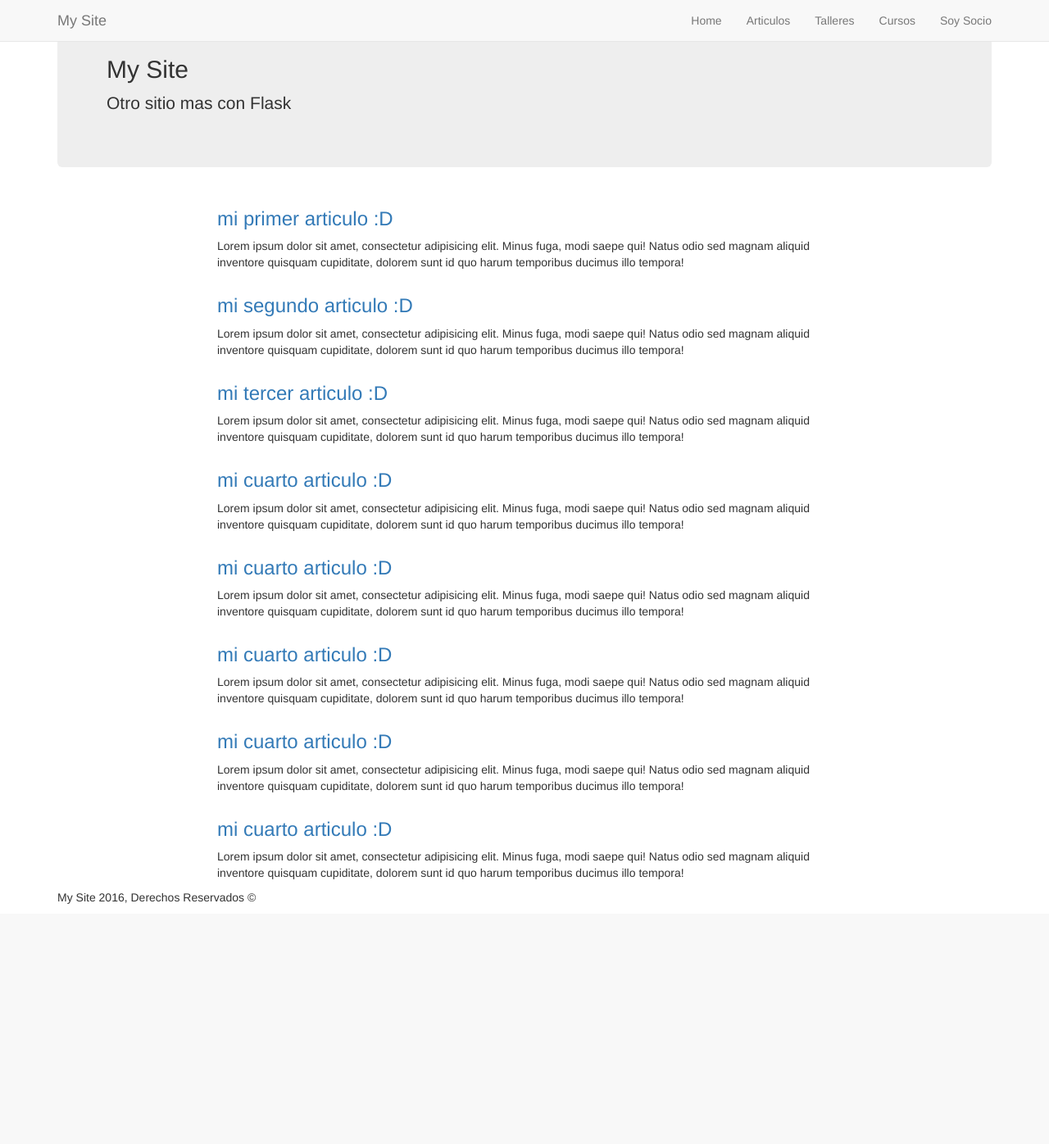
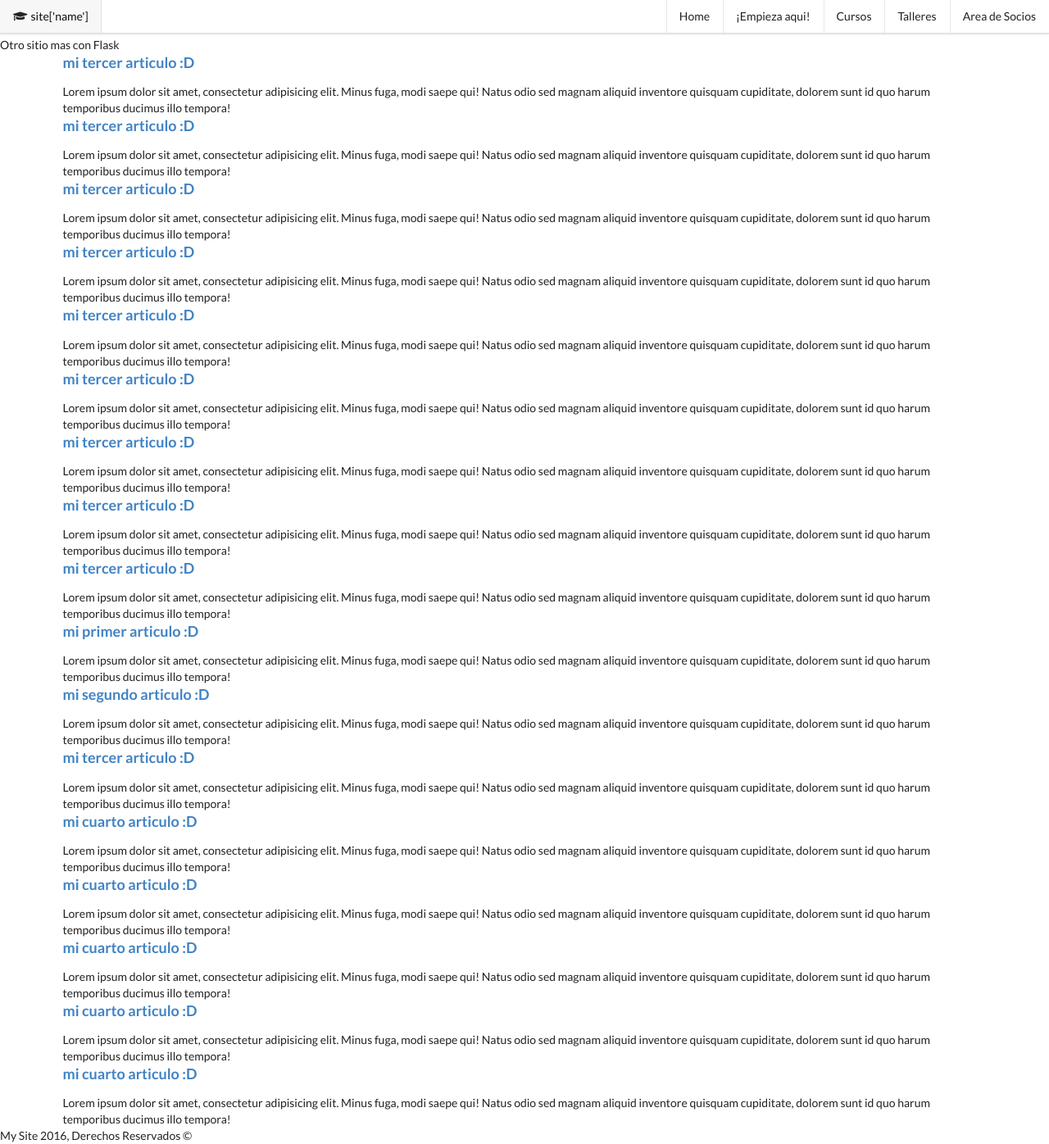
Before and after one commit to angelov13/Blog-en-Flask, a Flask app: page / in a window 1280 px wide. Shown: the whole page at 82% size. Before the commit the page ends 1103 px from the top, so only its background shows below. Run offline with Flask 2, Linux system fonts and the light colour scheme; some libraries are stand-ins or nearby versions.

Commit message:
muchos cambios hechos en las templates

```diff
--- a/server.py
+++ b/server.py
@@ -2,6 +2,7 @@ from flask import Flask, render_template, url_for
 config = {
 	'port': 8000,
 	'url_admin' : '/admin',
+	'url' : '127.0.0.1',
 	'admin': 'root',
 	'password' : 'hola',
 	'menu_active' : True,
@@ -9,11 +10,71 @@ config = {
 }
 site = {
 	'name' : 'My Site',
-	'url' : 'http://localhost:' + str(config['port']),
+	'url' : config['url'],
 	'brand' : 'Otro sitio mas con Flask',
-	'menu': ['Home','Articulos','Talleres','Cursos','Soy Socio']
+	'menu': [
+	{'text': 'Home','url': config['url']},
+	{'text': '¡Empieza aqui!','url': config['url']},
+	{'text': 'Cursos','url':config['url'] + '/cursos'},
+	{'text': 'Talleres','url':config['url'] + '/talleres'},
+	{'text': 'Area de Socios','url':config['url'] + '/area-de-socios'},
+	]
 }
 articles = [
+	{
+	'title': 'mi tercer articulo :D',
+	'url' : 'mi-tercer-articulo',
+	'content': 'Lorem ipsum dolor sit amet, consectetur adipisicing elit. Minus fuga, modi saepe qui! Natus odio sed magnam aliquid inventore quisquam cupiditate, dolorem sunt id quo harum temporibus ducimus illo tempora!',
+	'categories': ['mi tercer articulo', 'con texto de relleno']
+	},
+	{
+	'title': 'mi tercer articulo :D',
+	'url' : 'mi-tercer-articulo',
+	'content': 'Lorem ipsum dolor sit amet, consectetur adipisicing elit. Minus fuga, modi saepe qui! Natus odio sed magnam aliquid inventore quisquam cupiditate, dolorem sunt id quo harum temporibus ducimus illo tempora!',
+	'categories': ['mi tercer articulo', 'con texto de relleno']
+	},
+	{
+	'title': 'mi tercer articulo :D',
+	'url' : 'mi-tercer-articulo',
+	'content': 'Lorem ipsum dolor sit amet, consectetur adipisicing elit. Minus fuga, modi saepe qui! Natus odio sed magnam aliquid inventore quisquam cupiditate, dolorem sunt id quo harum temporibus ducimus illo tempora!',
+	'categories': ['mi tercer articulo', 'con texto de relleno']
+	},
+	{
+	'title': 'mi tercer articulo :D',
+	'url' : 'mi-tercer-articulo',
+	'content': 'Lorem ipsum dolor sit amet, consectetur adipisicing elit. Minus fuga, modi saepe qui! Natus odio sed magnam aliquid inventore quisquam cupiditate, dolorem sunt id quo harum temporibus ducimus illo tempora!',
+	'categories': ['mi tercer articulo', 'con texto de relleno']
+	},
+	{
+	'title': 'mi tercer articulo :D',
+	'url' : 'mi-tercer-articulo',
+	'content': 'Lorem ipsum dolor sit amet, consectetur adipisicing elit. Minus fuga, modi saepe qui! Natus odio sed magnam aliquid inventore quisquam cupiditate, dolorem sunt id quo harum temporibus ducimus illo tempora!',
+	'categories': ['mi tercer articulo', 'con texto de relleno']
+	},
+	{
+	'title': 'mi tercer articulo :D',
+	'url' : 'mi-tercer-articulo',
+	'content': 'Lorem ipsum dolor sit amet, consectetur adipisicing elit. Minus fuga, modi saepe qui! Natus odio sed magnam aliquid inventore quisquam cupiditate, dolorem sunt id quo harum temporibus ducimus illo tempora!',
+	'categories': ['mi tercer articulo', 'con texto de relleno']
+	},
+	{
+	'title': 'mi tercer articulo :D',
+	'url' : 'mi-tercer-articulo',
+	'content': 'Lorem ipsum dolor sit amet, consectetur adipisicing elit. Minus fuga, modi saepe qui! Natus odio sed magnam aliquid inventore quisquam cupiditate, dolorem sunt id quo harum temporibus ducimus illo tempora!',
+	'categories': ['mi tercer articulo', 'con texto de relleno']
+	},
+	{
+	'title': 'mi tercer articulo :D',
+	'url' : 'mi-tercer-articulo',
+	'content': 'Lorem ipsum dolor sit amet, consectetur adipisicing elit. Minus fuga, modi saepe qui! Natus odio sed magnam aliquid inventore quisquam cupiditate, dolorem sunt id quo harum temporibus ducimus illo tempora!',
+	'categories': ['mi tercer articulo', 'con texto de relleno']
+	},
+	{
+	'title': 'mi tercer articulo :D',
+	'url' : 'mi-tercer-articulo',
+	'content': 'Lorem ipsum dolor sit amet, consectetur adipisicing elit. Minus fuga, modi saepe qui! Natus odio sed magnam aliquid inventore quisquam cupiditate, dolorem sunt id quo harum temporibus ducimus illo tempora!',
+	'categories': ['mi tercer articulo', 'con texto de relleno']
+	},
 	{
 	'title' : 'mi primer articulo :D',
 	'url' : 'mi-primer-articulo',
@@ -71,15 +132,15 @@ def page_not_found(error):
 
 @app.route('/')
 def index():
-	return render_template('index.html',site = site,config = config,articles = articles)
+	return render_template('index.html',site = site, config = config, articles = articles)
 
 @app.route('/<name>')
 def blog(name = 'none'):
 	for article in articles:
 		if article['url'] == name:
-			return render_template('blog.html', article = article,site = site,config = config)
+			return render_template('blog.html', article = article, site = site, config = config)
 	return render_template('page_not_found.html')
 
 
 if __name__ == '__main__':
-	app.run(debug = True, port = config['port'])
+	app.run(debug = True, port = config['port'], host = config['url'])
--- a/templates/index.html
+++ b/templates/index.html
@@ -1,5 +1,6 @@
 {% extends 'base/template_base.html' %}
 {% from 'macros/nav.html' import nav %}
+{% from 'macros/assets_header.html' import assets_header %}
 {% from 'macros/header.html' import header %}
 {% from 'macros/footer.html' import footer %}
 
@@ -8,7 +9,7 @@
 {% endblock %}
 
 {% block assets_header %}
-<link href="https://maxcdn.bootstrapcdn.com/bootstrap/3.3.7/css/bootstrap.min.css" rel="stylesheet" integrity="sha384-BVYiiSIFeK1dGmJRAkycuHAHRg32OmUcww7on3RYdg4Va+PmSTsz/K68vbdEjh4u" crossorigin="anonymous">
+{{ assets_header() }}
 {% endblock %}
 
 
@@ -33,15 +34,15 @@
 
 
 {% block content %}
-<div class="container">
-{% for article in articles %}
-	<div class="row">
-		<div class="col-xs-8 col-xs-offset-2">
+<div class="ui container">
+	<div class="grid">
+		{% for article in articles %}
+		<div class="column">
 			<h3><a href="{{ article['url'] }}">{{article['title']}}</a></h3>
 			<p>{{ article['content'] }}</p>
 		</div>
+		{% endfor %}
 	</div>
-{% endfor %}
 </div>
 {% endblock %}
 
@@ -50,6 +51,5 @@
 {% endblock %}
 
 {% block assets_footer %}
-<link rel="stylesheet" href="{{ url_for('static', filename = 'css/custom.css') }}">
-<script src="{{ url_for('static', filename = 'js/custom.js') }}"></script>
+
 {% endblock %}
--- /dev/null
+++ b/templates/macros/assets_header.html
@@ -0,0 +1,7 @@
+{% macro assets_header() %}
+<link rel="stylesheet" href="https://cdnjs.cloudflare.com/ajax/libs/semantic-ui/2.2.6/semantic.min.css">
+<link rel="stylesheet" href="{{ url_for('static', filename = 'css/custom.css') }}">
+<script src="https://cdnjs.cloudflare.com/ajax/libs/semantic-ui/2.2.6/semantic.min.js"></script>
+<script src="https://cdnjs.cloudflare.com/ajax/libs/jquery/2.2.4/jquery.min.js"></script>
+<script src="{{ url_for('static', filename = 'js/custom.js') }}"></script>
+{% endmacro %}
--- a/templates/macros/nav.html
+++ b/templates/macros/nav.html
@@ -1,14 +1,10 @@
 {% macro nav(site) %}
-	<nav class="navbar navbar-default navbar-fixed-top">
-		<div class="container">
-			<div class="navbar-header">
-				<a class="navbar-brand" href="{{ site['url'] }}">{{ site['name'] }}</a>
-			</div>
-			<ul class="nav navbar-nav navbar-right">
-				{% for item in site['menu'] %}
-					<li><a href="#">{{ item }}</a></li>
-				{% endfor %}
-			</ul>
-		</div>
-	</nav>
+	<nav class="ui top fixed menu">
+	<a href="{{ site['url'] }}" class="item"><i class="student icon"></i>site['name']</a>
+	<div class="right menu">
+		{% for item in site['menu'] %}
+		<a class="item" href="{{ item['url'] }}">{{ item['text'] }}</a>
+		{% endfor %}
+	</div>
+</nav>
 {% endmacro %}
```
